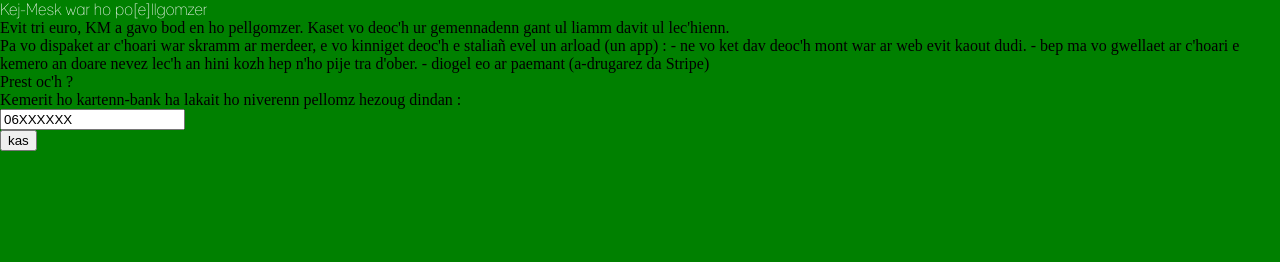
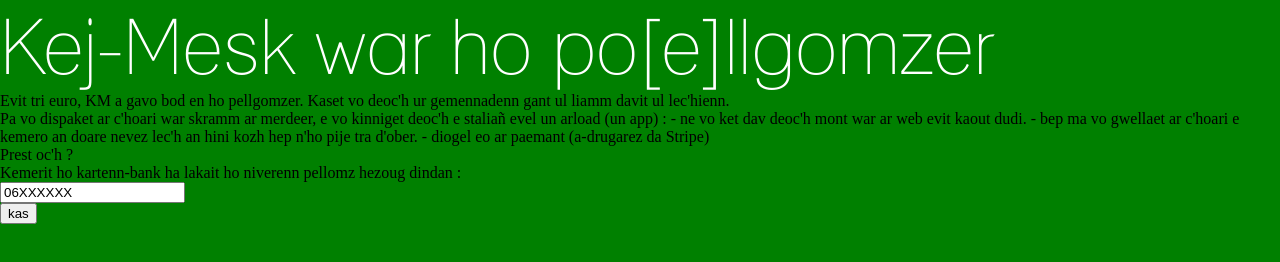
Before and after one commit to KristenTonnelle/kej-mesk, a plain HTML site: page stripped/stripe.html in a window 1280 px wide. Drawn offline with Linux system fonts and the light colour scheme.

Commit message:
Update stripe.css

```diff
--- a/stripped/stripe.css
+++ b/stripped/stripe.css
@@ -6,4 +6,4 @@
     }
 
 body {margin: 0; padding: 0; background: green; overflow: hidden;}
-#titl {color: #ffffff; font-family: "Lane"; justify-content: center;}
+#titl {color: #ffffff; font-family: "Lane"; font-size: 6vw;}
```
